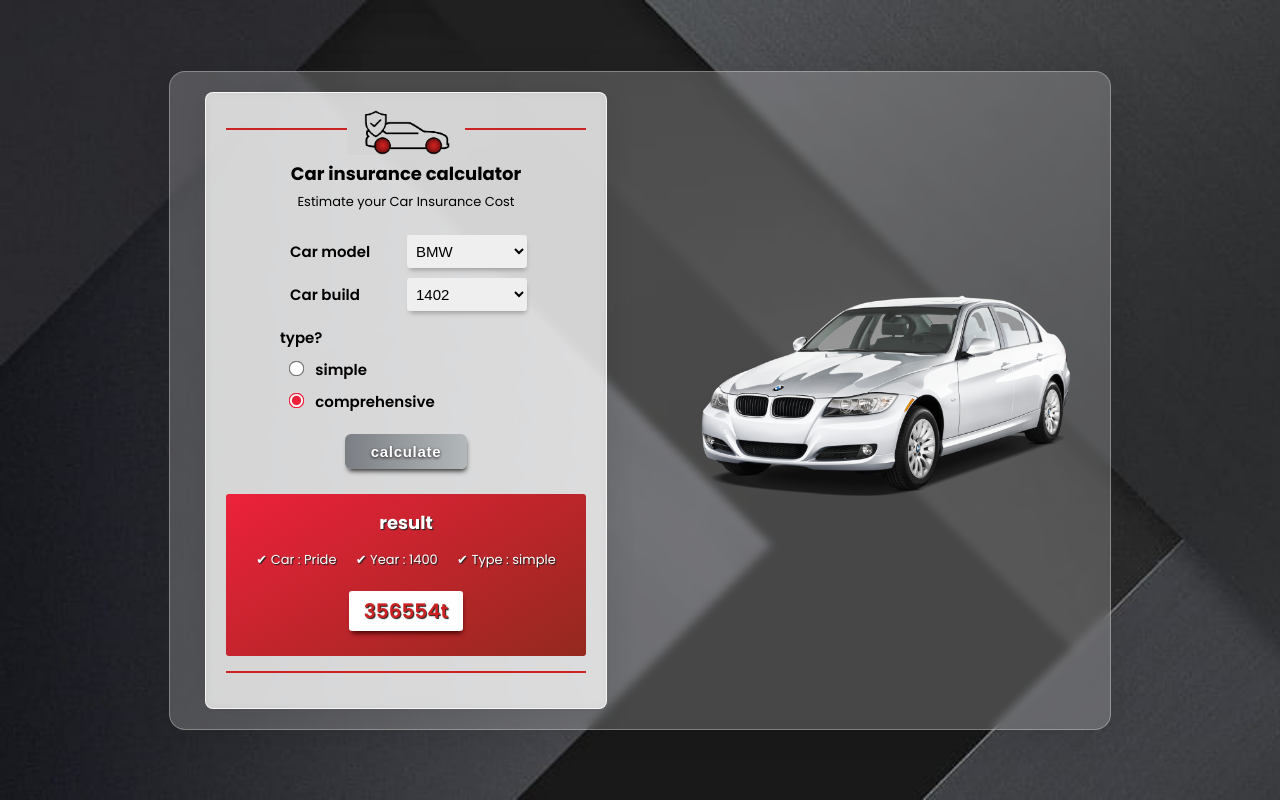
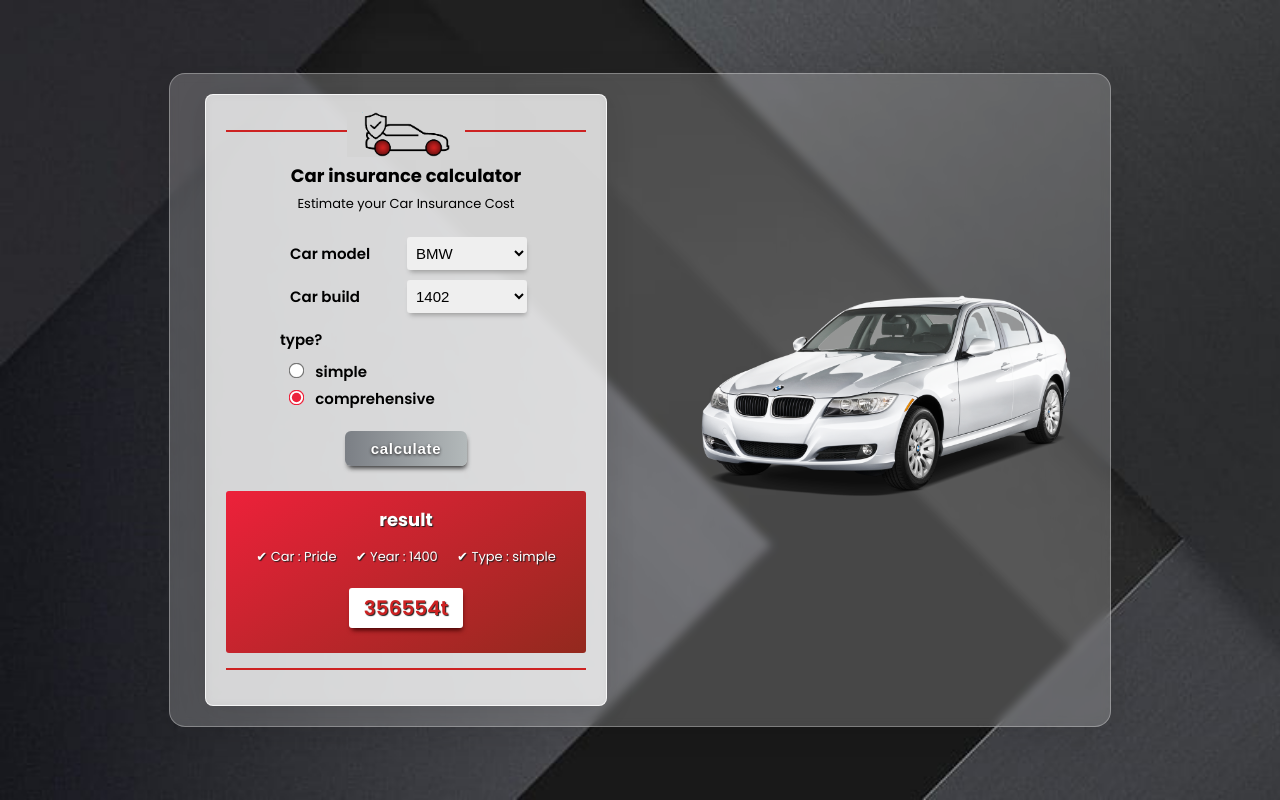
Before and after one commit to Nsr-Sh/insurance, a plain HTML site: page main/index.html in a window 1280 px wide. Drawn offline with Linux system fonts and the light colour scheme.

Commit message:
correct checkbox

```diff
--- a/main/assets/css/style.css
+++ b/main/assets/css/style.css
@@ -5,7 +5,7 @@
 
 body {
   margin: 0;
-  background-image: url(/main/assets/images/desktop-wallpaper-material-design-geometric-stock-dark-black-black-abstract-design.jpg);
+  background-image: url(/assets/images/desktop-wallpaper-material-design-geometric-stock-dark-black-black-abstract-design.jpg);
   background-size: cover;
   background-repeat: no-repeat;
   height: 100vh;
--- a/main/index.html
+++ b/main/index.html
@@ -42,13 +42,10 @@
                <span>type?</span>
                <div id="checkbox1" class="row">
                 <input type="radio" name="radiobox" id="simple">
-                <label for="simple">simple</label>
-               </div>
-               <div id="checkbox2"class="row">
+                <label for="simple">simple</label><br>
                 <input type="radio" name="radiobox" id="comprehensive" checked="checked">
                 <label for="comprehensive">comprehensive </label>
                </div>
-
               </div>
               <div id='button' class="row">
                 <button>calculate</button>
```
